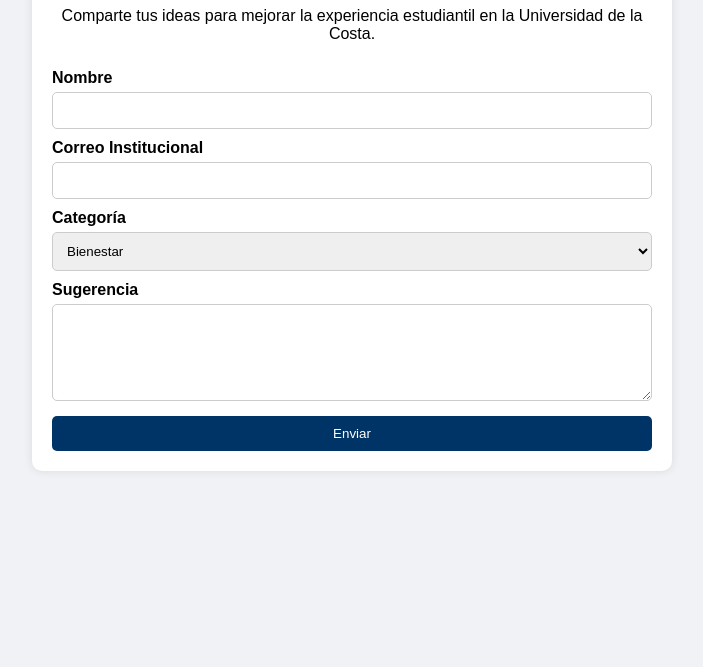
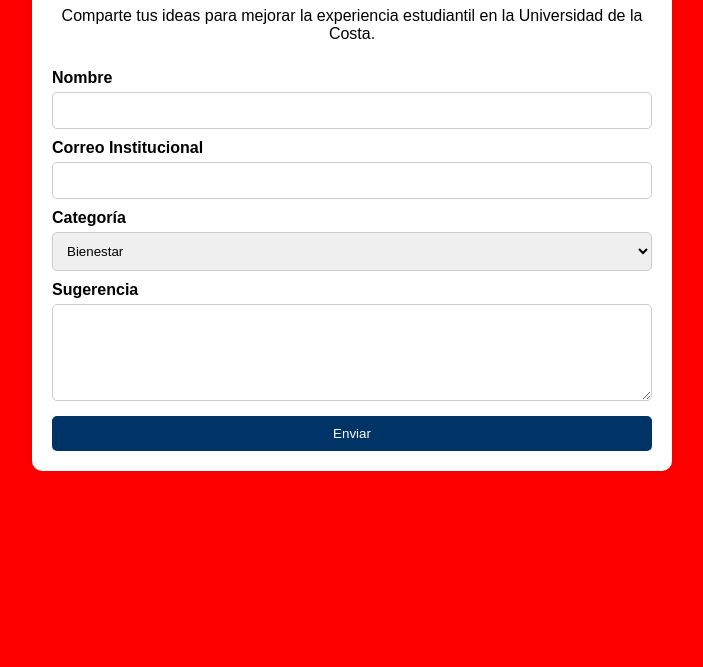
Before and after one commit to AverageAndres3242/Buzon-CUC-Escucha, a plain HTML site: page index.html in a window 1280 px wide. Shown: the part 133-800 px from the top of the page, without its empty margins (288-991 px from the left). Drawn offline with Linux system fonts and the light colour scheme.

Commit message:
cambio de fondo

```diff
--- a/styles.css
+++ b/styles.css
@@ -1,7 +1,7 @@
 body{
     margin:0;
     padding:0;
-    background:#f0f2f5;
+    background:#ff0000;
     font-family:Arial, sans-serif;
 }
 
```
